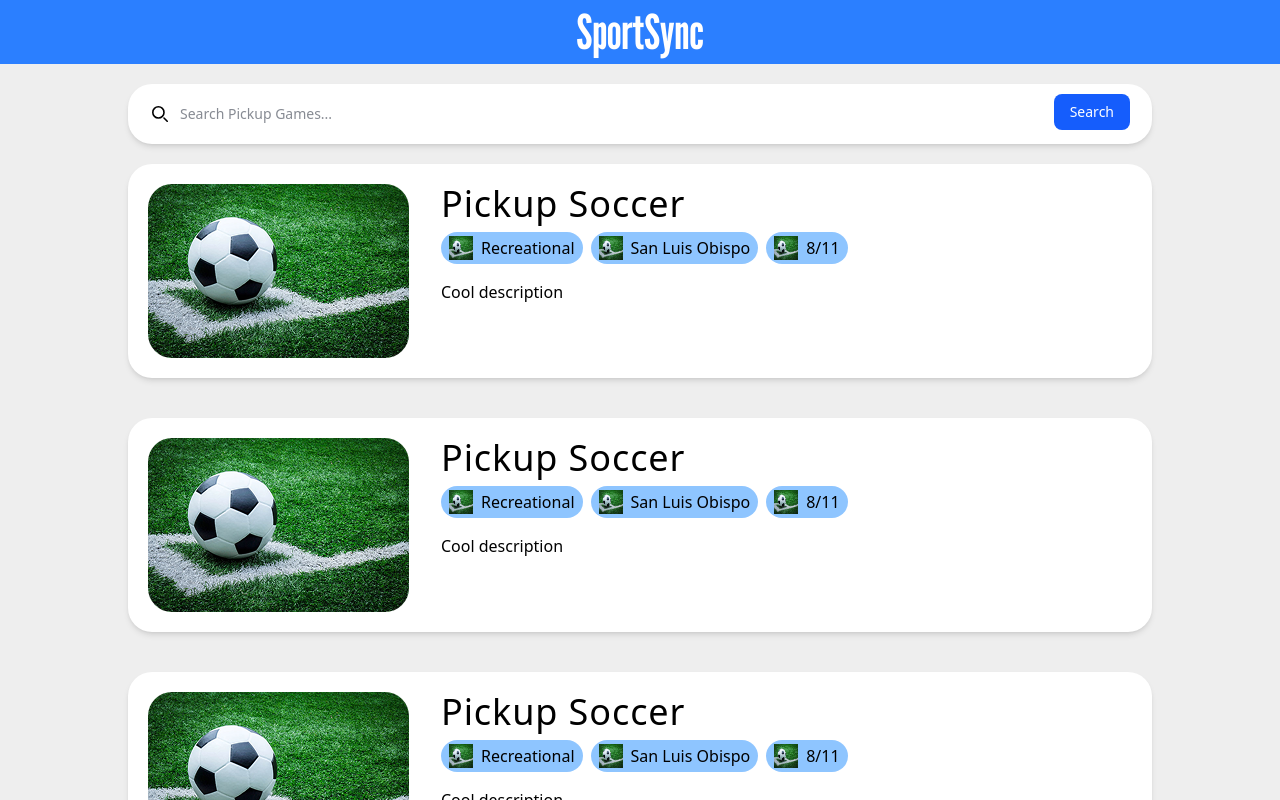
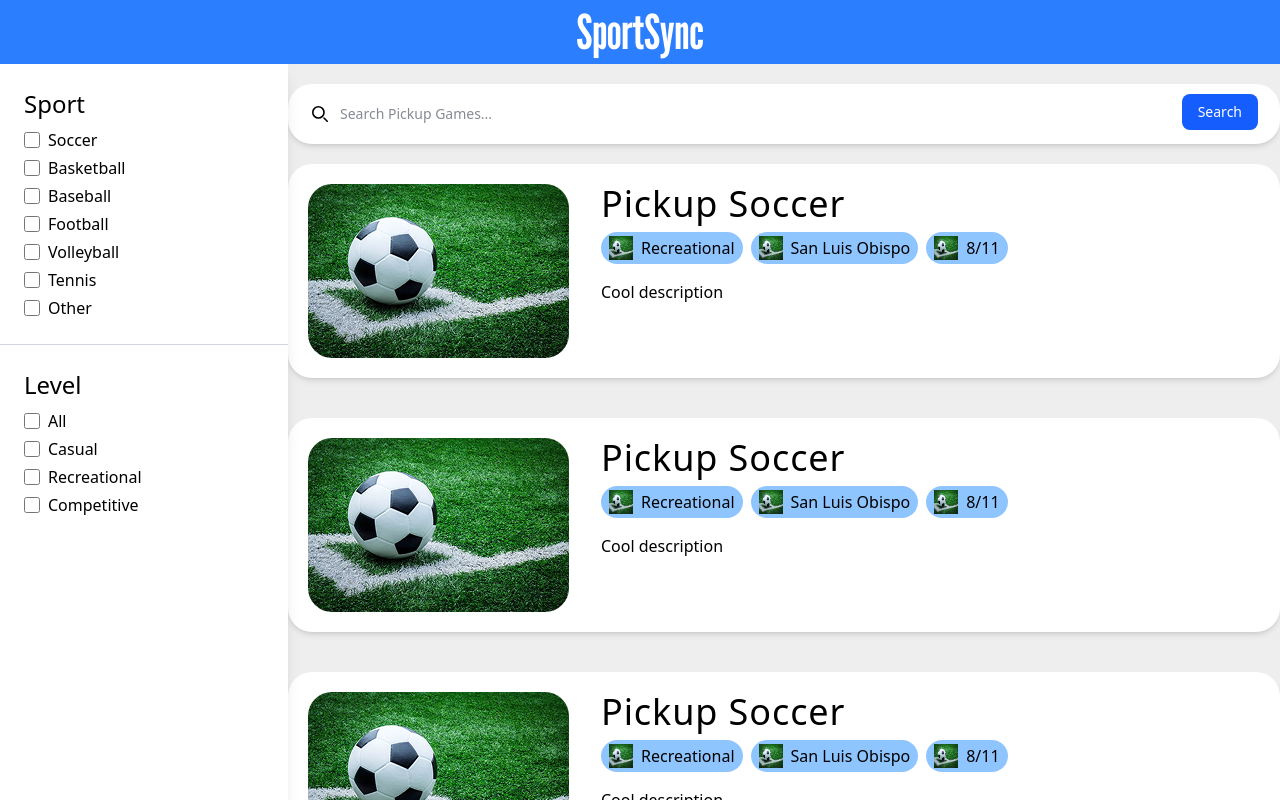
Before and after one commit to KallosP/csc437-asmts-project, a React (Vite) app in the folder packages/project-frontend/: page / in a window 1280 px wide. Shown: the top 800 px of the page. Built offline with nearby package versions, Linux system fonts and the light colour scheme.

Commit message:
created filter sidebar

```diff
--- /dev/null
+++ b/packages/project-frontend/src/components/FilterItem.jsx
@@ -0,0 +1,14 @@
+export default function FilterItem(props) {
+	return (
+		<div className="c-cb flex items-center gap-2">
+			<input
+				id={props.id}
+				type="checkbox"
+				className="w-4 h-4 accent-blue-500" // Make checkbox bigger and add color
+			/>
+			<label className="text-md" htmlFor={props.id}>
+				{props.name}
+			</label>
+		</div>
+	)
+}
--- /dev/null
+++ b/packages/project-frontend/src/components/LeftSidebar.jsx
@@ -0,0 +1,37 @@
+import React from 'react'
+import FilterItem from './FilterItem'
+
+export default function LeftSidebar() {
+	return (
+		<aside className="w-72 h-auto flex flex-col shadow-lg relative overflow-y-auto bg-white">
+			<div className="p-6 space-y-10">
+				{/* Sport Filters */}
+				<div className="space-y-2">
+					<h1 className="text-2xl">Sport</h1>
+					<ul className="space-y-1">
+						<FilterItem id="soccer" name="Soccer" />
+						<FilterItem id="basketball" name="Basketball" />
+						<FilterItem id="baseball" name="Baseball" />
+						<FilterItem id="football" name="Football" />
+						<FilterItem id="volleyball" name="Volleyball" />
+						<FilterItem id="tennis" name="Tennis" />
+						<FilterItem id="other" name="Other" />
+					</ul>
+				</div>
+			</div>
+			<hr className="w-full border-gray-300"></hr>
+			<div className="p-6 space-y-10">
+				{/* Level Filters */}
+				<div className="space-y-2">
+					<h1 className="text-2xl">Level</h1>
+					<ul className="space-y-1">
+						<FilterItem id="all" name="All" />
+						<FilterItem id="casual" name="Casual" />
+						<FilterItem id="recreational" name="Recreational" />
+						<FilterItem id="competitive" name="Competitive" />
+					</ul>
+				</div>
+			</div>
+		</aside>
+	)
+}
--- a/packages/project-frontend/src/pages/SearchPage.jsx
+++ b/packages/project-frontend/src/pages/SearchPage.jsx
@@ -3,17 +3,20 @@ import TopBar from '../components/TopBar'
 import GameCard from '../components/GameCard'
 import SoccerBall from '../assets/soccer-ball.png'
 import SearchBar from '../components/SearchBar'
+import LeftSidebar from '../components/LeftSidebar'
 
 export default function SearchPage() {
 	return (
 		<>
 			<TopBar />
-			<div className="flex-1 bg-darkGray">
+			<div className="flex flex-1 bg-darkGray">
+				<LeftSidebar />
+				<div className="flex flex-1 flex-col justify-center">
 					<div className="mt-5">
 						<SearchBar />
 					</div>
 					{/* Game List */}
-				<ul className="flex flex-col w-full gap-10 items-center mt-5">
+					<ul className="flex flex-col w-full gap-10 mb-10 items-center mt-5">
 						{Array(5)
 							.fill(0)
 							.map((_, i) => (
@@ -29,6 +32,7 @@ export default function SearchPage() {
 							))}
 					</ul>
 				</div>
+			</div>
 		</>
 	)
 }
```
Lines whose indentation alone changed are shown as unchanged.
